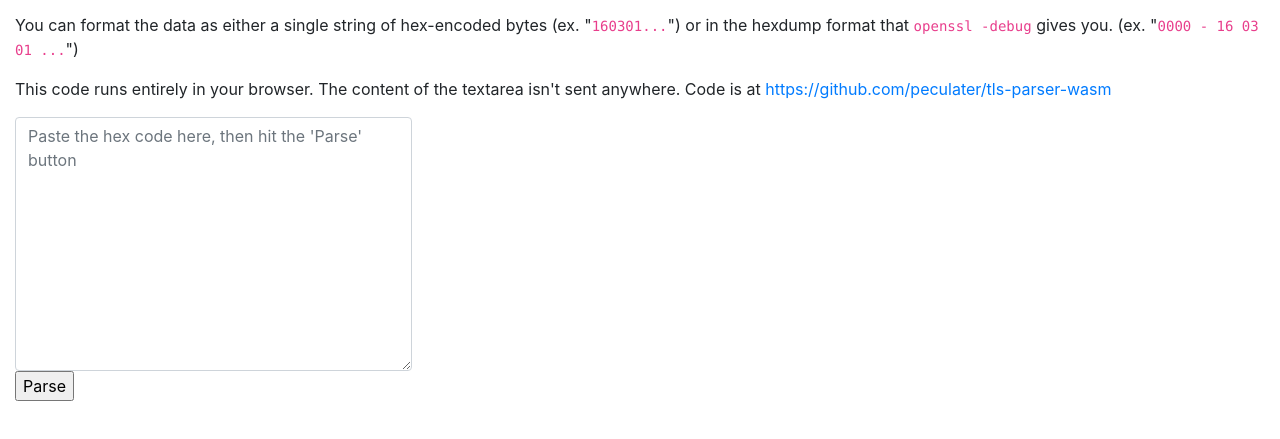
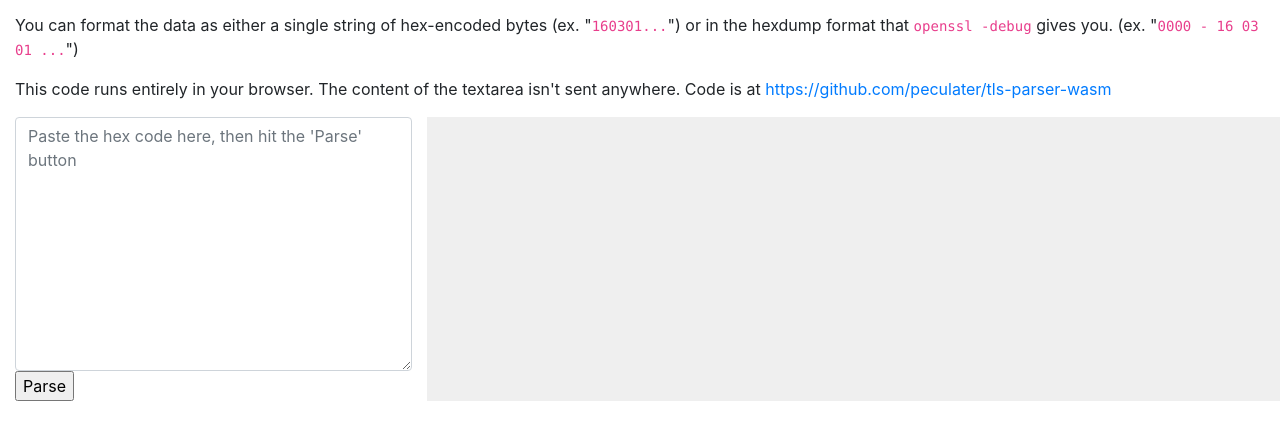
Before and after one commit to peculater/tls-parser-wasm, a website built with webpack: page website/index.html in a window 1280 px wide. Shown: the part 127-566 px from the top of the page. Built offline with nearby package versions, Linux system fonts and the light colour scheme.

Commit message:
Little background color on the output

```diff
--- a/website/index.css
+++ b/website/index.css
@@ -2,3 +2,7 @@ body{
     padding-top: 20px;
     padding-bottom: 70px;
 }
+
+#outputdiv {
+    background-color: #EFEFEF
+}
--- a/website/index.html
+++ b/website/index.html
@@ -77,7 +77,7 @@ write to 0x55f5c8bcd5a0 [0x55f5c8be5ed0] (322 bytes => 322 (0x142))
           placeholder="Paste the hex code here, then hit the 'Parse' button"></textarea>
         <input type="button" id="submit" value="Parse" />
       </div>
-      <div class="col-md-8">
+      <div class="col-md-8" id="outputdiv">
         <pre id="outputtext"></pre>
       </div>
     </div>
```
